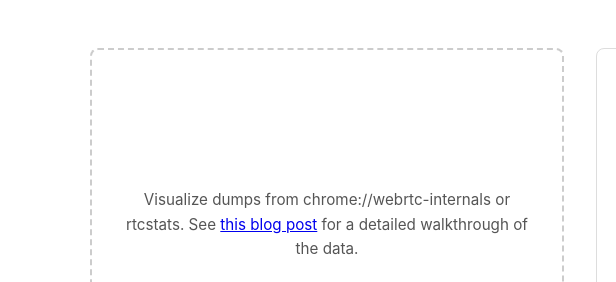
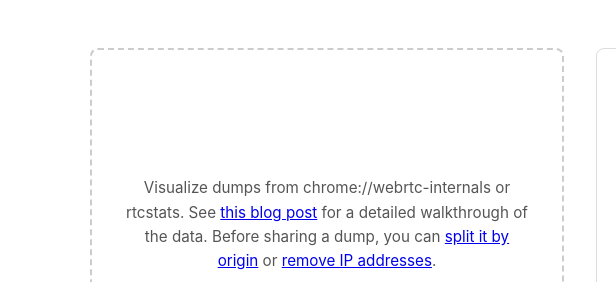
Before and after one commit to rtcstats/rtcstats, a browser extension: page dump-importer/index.html in a window 1280 px wide. Shown: the top 282 px of the page, 0-616 px from the left. Drawn offline with nearby package versions, Linux system fonts and the light colour scheme; grey boxes are pictures that could not be loaded; a script that the page names is missing.

Commit message:
dump-importer: link splitter and ip address remover

```diff
--- a/dump-importer/index.html
+++ b/dump-importer/index.html
@@ -63,7 +63,7 @@ table details.srflx summary:after {
         <div class="centered">
             <div class="hero">
             <div class="upload-area" id="upload-area">
-                <p class="upload-intro">Visualize dumps from chrome://webrtc-internals or rtcstats. See <a href="https://bloggeek.me/webrtc-internals/">this blog post</a> for a detailed walkthrough of the data.</p>
+                <p class="upload-intro">Visualize dumps from chrome://webrtc-internals or rtcstats. See <a href="https://bloggeek.me/webrtc-internals/">this blog post</a> for a detailed walkthrough of the data. Before sharing a dump, you can <a href="split.html">split it by origin</a> or <a href="anonymize.html">remove IP addresses</a>.</p>
                 <label for="import">Drop a file here, or click to select</label>
                 <input type="file" id="import" accept=".json,.txt,.gz,.jsonl">
                 <button type="button" class="upload-button" id="upload-button" onclick="document.getElementById('import').click()">Choose file</button>
```
